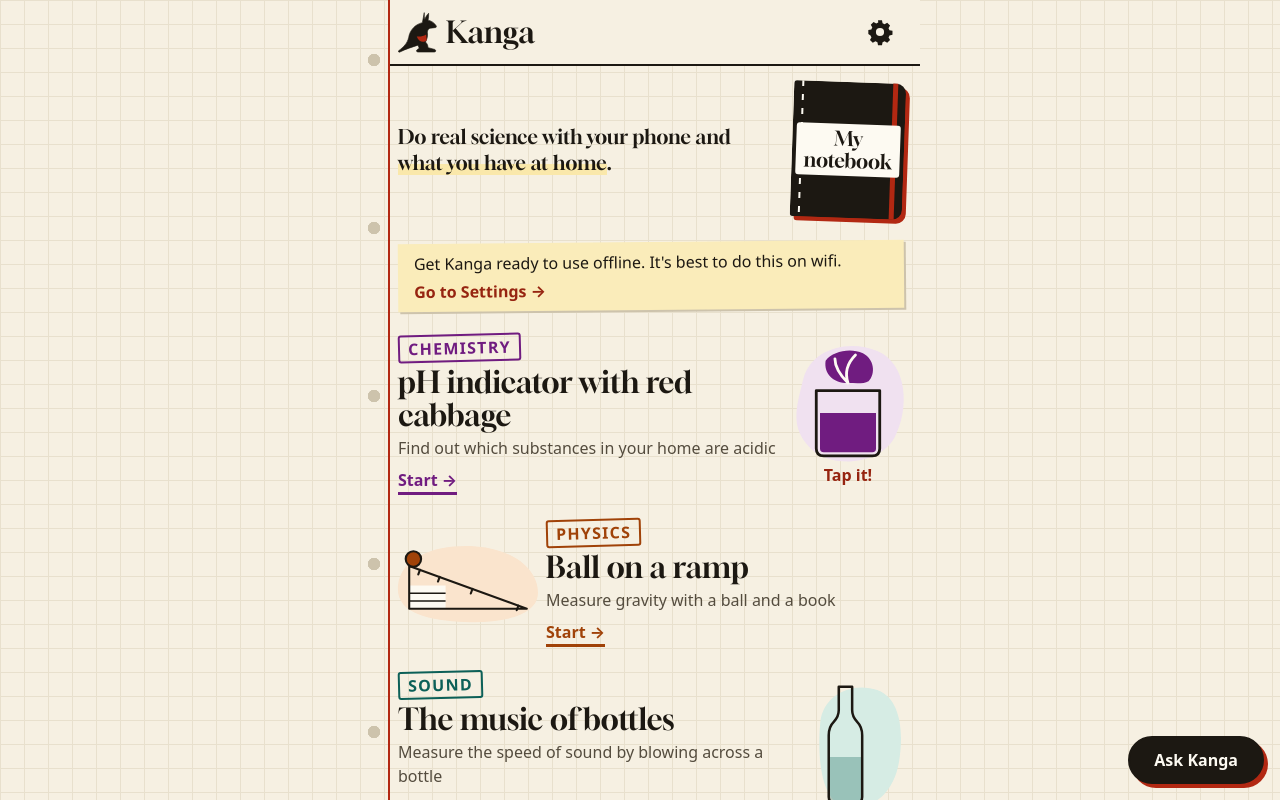
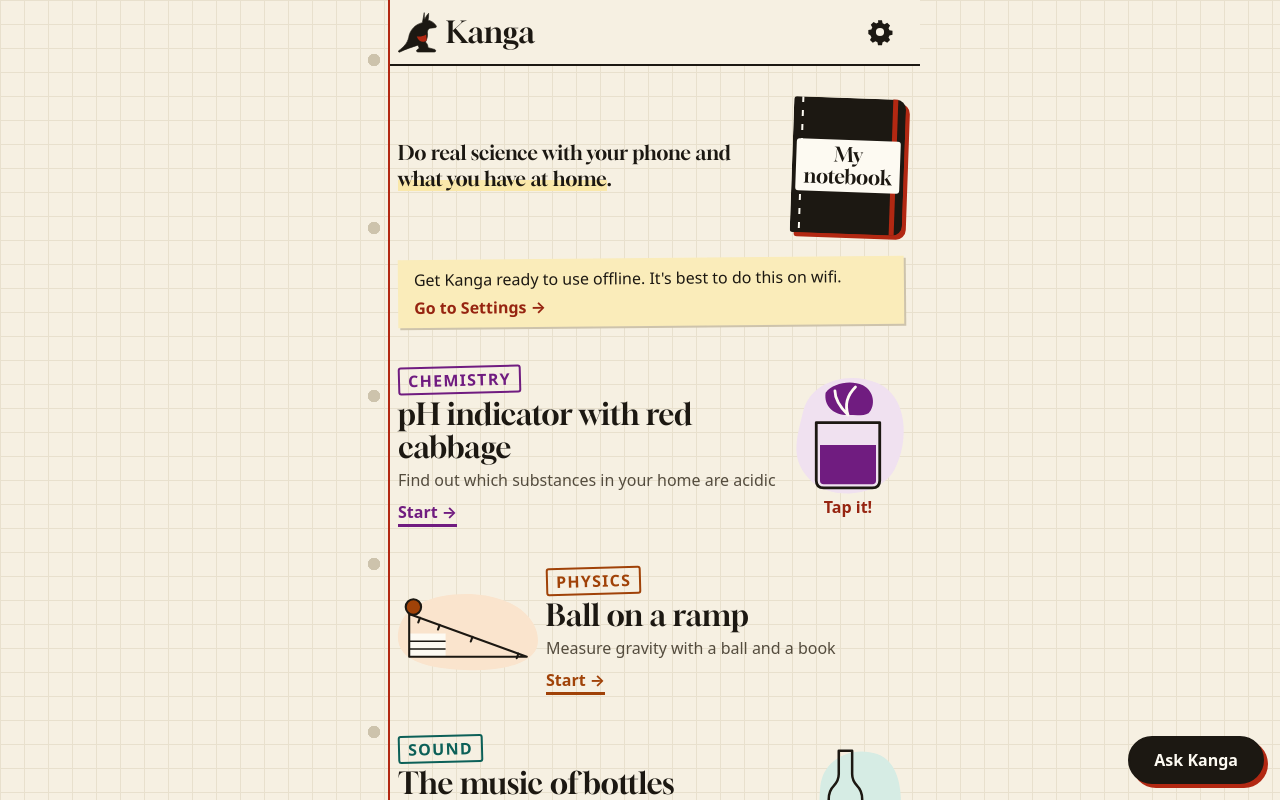
Before and after one commit to gvarelape/Hack4Edu, a React (Vite) app: page / in a window 1280 px wide. Shown: the top 800 px of the page. Built offline with nearby package versions, Linux system fonts and the light colour scheme.

Commit message:
core: da más separación a las secciones

```diff
--- a/src/core/estilos/inicio.css
+++ b/src/core/estilos/inicio.css
@@ -2,7 +2,7 @@
 .core-inicio {
   display: flex;
   flex-direction: column;
-  gap: var(--espacio-4);
+  gap: var(--espacio-5);
   padding-bottom: calc(var(--alto-boton) + var(--espacio-5));
 }
 
@@ -108,6 +108,11 @@
 
 .core-inicio-nota strong {
   color: var(--color-primario-oscuro);
+}
+
+/* La nota va con la portada: no es una sección aparte. */
+.core-heroe + .core-inicio-nota {
+  margin-top: calc(var(--espacio-3) * -1);
 }
 
 /* Cada entrada: el dibujo se toca, el texto abre el experimento. */
--- a/src/core/estilos/pantallas.css
+++ b/src/core/estilos/pantallas.css
@@ -2,7 +2,17 @@
 .core-pantalla {
   display: flex;
   flex-direction: column;
-  gap: var(--espacio-3);
+  gap: var(--espacio-4);
+}
+
+/* Un título va pegado a lo suyo, y separado de lo anterior. */
+.core-pantalla > h1 + *,
+.core-pantalla > h2 + * {
+  margin-top: calc(var(--espacio-2) * -1);
+}
+
+.core-pantalla > h2:not(:first-child) {
+  margin-top: var(--espacio-2);
 }
 
 .core-pantalla-nota {
```
